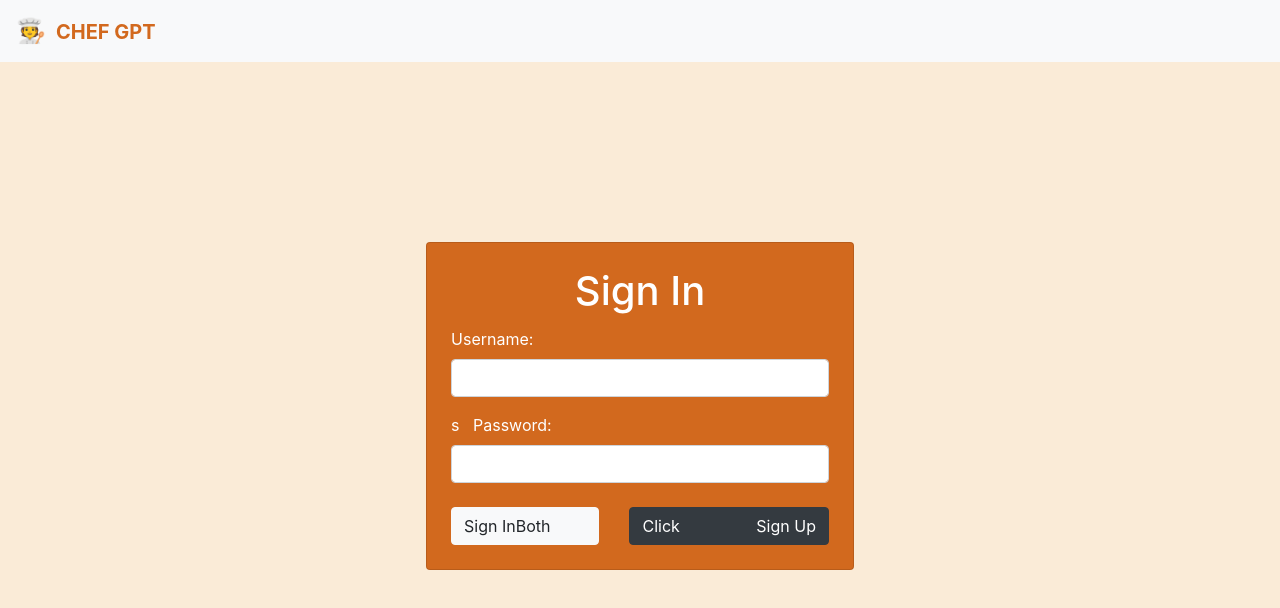
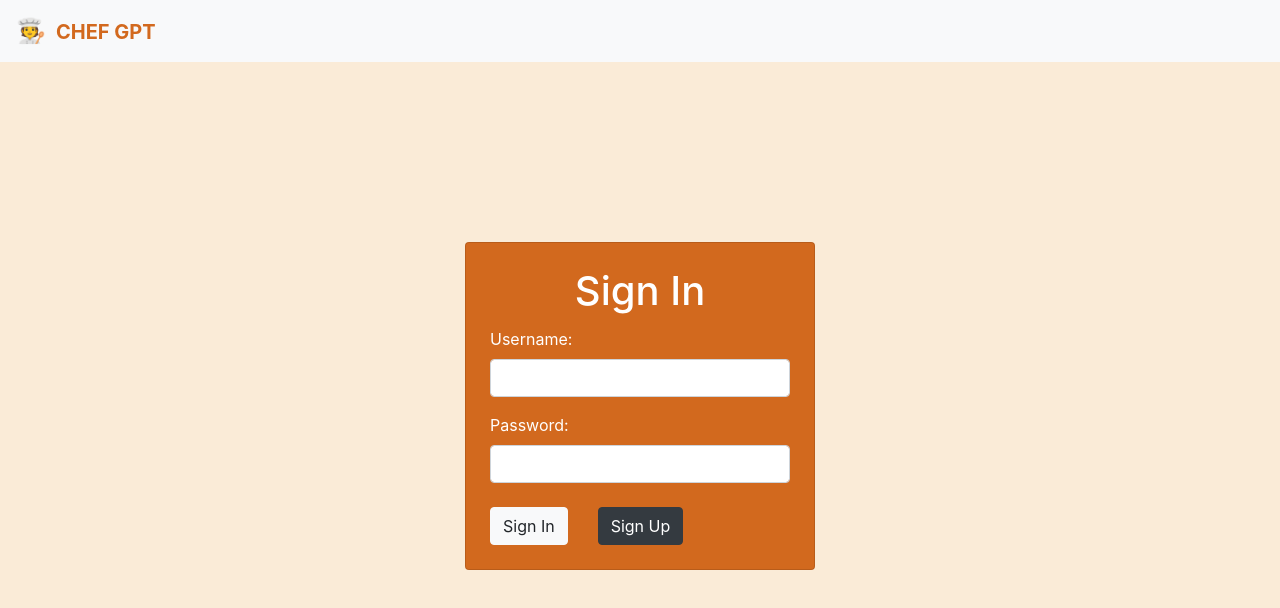
Before and after one commit to darklord-09/CHEFGPT, a React (Create React App) app in the folder pages/: page /signin in a window 1280 px wide. Shown: the top 608 px of the page. Built offline with nearby package versions, Linux system fonts and the light colour scheme.

Commit message:
Signin page revamp

```diff
--- a/pages/src/webpages/signIn.js
+++ b/pages/src/webpages/signIn.js
@@ -1,7 +1,5 @@
 import React, { useState } from 'react';
-// Using hooks for navigation is great, but since we're in a single-file
-// environment without a Router, I'll comment this out.
-// If you're using react-router-dom, you can uncomment these.
+// Navigation imports are now enabled
 import { useNavigate } from 'react-router-dom';
 
 function SignIn() {
@@ -9,7 +7,8 @@ function SignIn() {
   const [password, setPassword] = useState('');
   const [error, setError] = useState('');
   const [loading, setLoading] = useState(false);
-  const navigate = useNavigate(); // Uncomment if using react-router-dom
+  // Navigation hook is now enabled
+  const navigate = useNavigate();
 
   // --- CSS for the spinning cupcake ---
   // We inject a <style> tag directly into the component for this demo.
@@ -24,9 +23,9 @@ function SignIn() {
     }
 
     .cupcake-spinner {
-      font-size: 3rem; /* Make the cupcake nice and big */
+      font-size: 48px;
+      animation: spin 1s linear infinite;
       display: inline-block;
-      animation: spin 1s linear infinite;
     }
   `;
 
@@ -40,8 +39,6 @@ function SignIn() {
       setLoading(true); // Start loader
       setError(''); // Clear previous errors
 
-      // Simulate API call
-      // setTimeout(() => { // Removing simulation
       fetch('https://ogchefgptbackend.vercel.app/findUser', {
         method: 'POST',
         headers: {
@@ -52,43 +49,55 @@ function SignIn() {
         .then((res) => {
           if (!res.ok) {
             // Handle non-2xx responses
-                return res.json().then(errData => {
+            return res.json().then((errData) => {
               throw new Error(errData.message || 'Server error');
             });
           }
           return res.json();
         })
         .then((data) => {
-            // setLoading(false); // 👈 Moved to finally
+          setLoading(false); // Stop loader
           if (data.status === 202) {
             sessionStorage.setItem('userId', data.user_id);
             sessionStorage.setItem('userName', username);
             sessionStorage.setItem('isAuthenticated', true);
             console.log('navigating to dashboard');
-              navigate('/dashboard'); // Uncomment if using react-router-dom
-              // alert('Sign in successful! Navigating to dashboard...'); // Placeholder
+            // Navigation to dashboard is now enabled
+            navigate('/dashboard');
           } else {
             setError(data.message || 'Wrong username or password');
+            setUsername(''); // Clear username on failed login
+            setPassword(''); // Clear password on failed login
           }
         })
         .catch((err) => {
-            // setLoading(false); // 👈 Moved to finally
+          setLoading(false); // Stop loader on error
           console.error(err);
           setError('An error occurred. Please try again.');
-          })
-          .finally(() => {
-            // 👈 1. CLEAR FIELDS AND STOP LOADER ON SUBMIT
-            setLoading(false);
-            setUsername('');
-            setPassword('');
+          setUsername(''); // Clear username on error
+          setPassword(''); // Clear password on error
         });
-      // }, 1500); // Removed 1.5s delay
     }
   };
 
   const handleSignUp = () => {
-    navigate('/signup'); // Uncomment if using react-router-dom
-    // alert('Navigating to Sign Up page...'); // Placeholder
+    // Navigation to sign up is now enabled
+    navigate('/signup');
+  };
+
+  // --- Handlers to clear error on type ---
+  const handleUsernameChange = (e) => {
+    setUsername(e.target.value);
+    if (error) {
+      setError('');
+    }
+  };
+
+  const handlePasswordChange = (e) => {
+    setPassword(e.target.value);
+    if (error) {
+      setError('');
+    }
   };
 
   return (
@@ -99,26 +108,39 @@ function SignIn() {
       <nav className="navbar navbar-light bg-light">
         <div className="navbar-brand" style={{ color: 'chocolate' }}>
           {/* Using an emoji as placeholder for the image */}
-          <span style={{marginRight: '10px', fontSize: '24px'}}>🧑‍🍳</span>
+          <span style={{ marginRight: '10px', fontSize: '24px' }}>🧑‍🍳</span>
           <strong>CHEF GPT</strong>
         </div>
       </nav>
 
       <br />
       <div className="d-grid gap-2">
-        <div className="d-flex justify-content-center align-items-center" style={{minHeight: '80vh'}}>
-          <div className="card" style={{ backgroundColor: '#D2691E', color: 'white', minWidth: '350px' }}>
+        <div
+          className="d-flex justify-content-center align-items-center"
+          style={{ minHeight: '80vh' }}
+        >
+          <div
+            className="card"
+            style={{
+              backgroundColor: '#D2691E',
+              color: 'white',
+              minWidth: '350px',
+            }}
+          >
             <div className="card-body p-4">
               <h1 className="card-title text-center" style={{ color: 'white' }}>
                 Sign In
               </h1>
 
               {/* Error Message */}
-              {error &&
-                <div className="alert alert-warning text-center mt-3" role="alert">
+              {error && (
+                <div
+                  className="alert alert-warning text-center mt-3"
+                  role="alert"
+                >
                   {error}
                 </div>
-              }
+              )}
 
               {/* === CUPCAKE LOADER === */}
               {loading && (
@@ -140,34 +162,41 @@ function SignIn() {
                     id="username"
                     className="form-control"
                     value={username}
-                    onChange={(e) => setUsername(e.target.value)}
-                    onFocus={() => setError('')} // 👈 2. CLEAR ERROR ON FOCUS
+                    onChange={handleUsernameChange}
                     required
                     disabled={loading} // Disable while loading
                   />
                 </div>
                 <div className="mb-3">
                   <label htmlFor="password" className="form-label">
-                  s   Password:
+                    Password:
                   </label>
                   <input
                     type="password"
-      _               id="password"
+                    id="password"
                     className="form-control"
                     value={password}
-                    onChange={(e) => setPassword(e.target.value)}
-                    onFocus={() => setError('')} // 👈 2. CLEAR ERROR ON FOCUS
+                    onChange={handlePasswordChange}
                     required
                     disabled={loading} // Disable while loading
-Read-only
                   />
                 </div>
                 <div className="d-grid gap-2 mt-4">
-                  <button type="submit" className="btn btn-light" style={{ marginRight: '30px' }} disabled={loading}>
+                  <button
+                    type="submit"
+                    className="btn btn-light"
+                    style={{ marginRight: '30px' }}
+                    disabled={loading}
+                  >
                     {loading ? 'Signing In...' : 'Sign In'}
-          Both         </button>
-                  <button type="button" className="btn btn-dark" onClick={handleSignUp} disabled={loading}>
-Click                 Sign Up
+                  </button>
+                  <button
+                    type="button"
+                    className="btn btn-dark"
+                    onClick={handleSignUp}
+                    disabled={loading}
+                  >
+                    Sign Up
                   </button>
                 </div>
               </form>
@@ -179,7 +208,4 @@ Click                 Sign Up
   );
 }
 
-// In a real app, you'd have a root file that renders this App
-// component using ReactDOM.render.
-// This default export is correct.
 export default SignIn;
```
Lines whose indentation alone changed are shown as unchanged.
